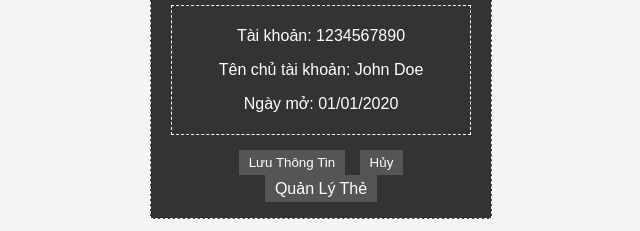
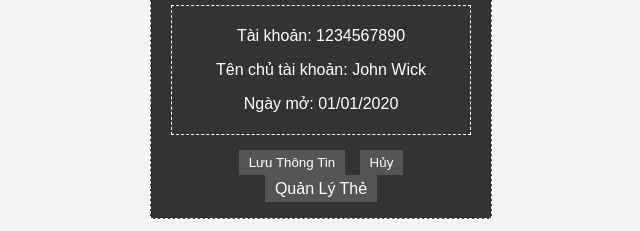
Before and after one commit to 0384182069/AMH_232_71ITSE41003_0502_Nhom4, a plain HTML site: page index.html in a window 1280 px wide. Shown: the part 467-698 px from the top of the page, 319-959 px from the left. Drawn offline with Linux system fonts and the light colour scheme.

Commit message:
Thay doi ten tai khoan

```diff
--- a/index.html
+++ b/index.html
@@ -81,7 +81,7 @@
         </div>
         <div class="account-info">
             <p>Tài khoản: 1234567890</p>
-            <p>Tên chủ tài khoản: John Doe</p>
+            <p>Tên chủ tài khoản: John Wick</p>
             <p>Ngày mở: 01/01/2020</p>
         </div>
         <div class="button-group">
```
